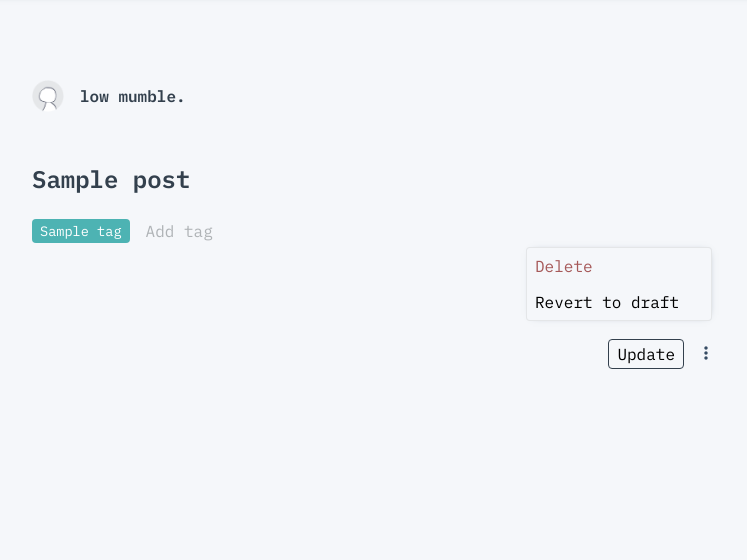
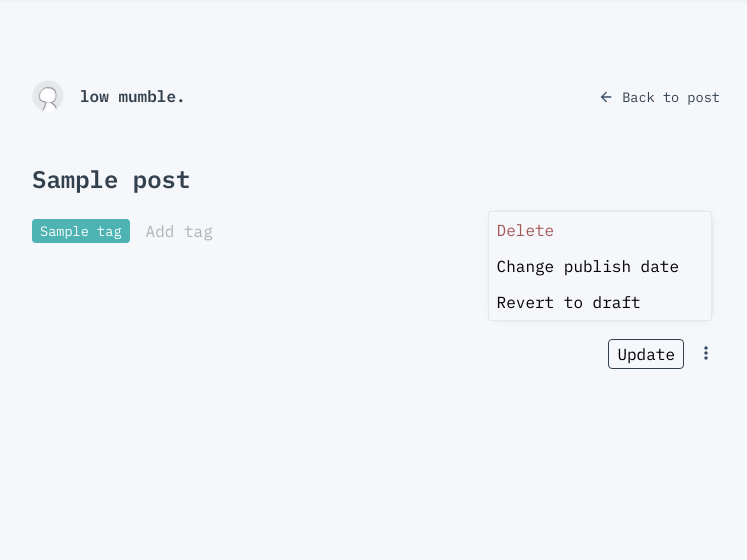
Before and after one commit to nmsalvatore/lowmumble, a Django app: a page that uses blog/templates/blog/post_edit.html in a window 1280 px wide, after a click that opens the changed part. Shown: the part 48-608 px from the top of the page, without its empty margins (264-1011 px from the left). Run offline with Django 5.2, Linux system fonts and the light colour scheme; a user stored in the database is signed in; tables that the repository leaves empty hold one stand-in row (values such as "Sample post"); style sheets or scripts are compiled from the project's sources; parts of the project's set-up code (start-up, migrations or seed data) failed here and were passed over; some libraries are stand-ins or nearby versions.

Commit message:
feat: implement change publish date option in edit menu

```diff
--- a/assets/js/blog.js
+++ b/assets/js/blog.js
@@ -4,15 +4,36 @@
     setTagListeners();
     setFormSubmitAction();
     setDeletePostListener();
+    setChangePublishDateListener();
 })();
 
+function setChangePublishDateListener() {
+    const changePublishDateButton = document.getElementById(
+        "change_publish_date_button",
+    );
+    if (changePublishDateButton) {
+        changePublishDateButton.addEventListener("click", (e) => {
+            e.preventDefault();
+            const dialog = document.getElementById(
+                "change_publish_date_dialog",
+            );
+            const cancel = dialog.querySelector(".cancel");
+            dialog.showModal();
+            cancel.addEventListener("click", (e) => {
+                e.preventDefault();
+                dialog.close();
+            });
+        });
+    }
+}
+
 function setDeletePostListener() {
-    const deleteButton = document.querySelector("button.delete");
+    const deleteButton = document.getElementById("delete_button");
     if (deleteButton) {
         deleteButton.addEventListener("click", (e) => {
             e.preventDefault();
             const dialog = document.getElementById("delete_dialog");
-            const cancel = document.getElementById("delete_cancel");
+            const cancel = dialog.querySelector(".cancel");
             dialog.showModal();
             cancel.addEventListener("click", (e) => {
                 e.preventDefault();
@@ -29,10 +50,10 @@ function setFormSubmitAction() {
     );
 
     for (const option of options) {
+        console.log(option);
         option.addEventListener("click", (e) => {
             const action = e.target.name;
             actionInput.value = action;
-            const form = option.closest("form");
         });
     }
 }
--- a/blog/models.py
+++ b/blog/models.py
@@ -1,5 +1,6 @@
 from django.db import models
 from django.contrib.auth.models import User
+from django.utils import timezone
 from django.utils.text import slugify
 
 
@@ -22,7 +23,7 @@ class Post(models.Model):
     content = models.TextField()
     author = models.ForeignKey(User, on_delete=models.CASCADE)
     created_on = models.DateTimeField(auto_now_add=True)
-    updated_on = models.DateTimeField(auto_now=True)
+    updated_on = models.DateTimeField(default=timezone.now)
     slug = models.CharField(max_length=255, unique=True)
     published = models.BooleanField(default=False)
 
--- a/blog/static/blog/css/blog.css
+++ b/blog/static/blog/css/blog.css
@@ -245,7 +245,7 @@ footer a:hover svg {
     padding-top: var(--size-4);
 }
 
-#delete_dialog {
+dialog {
     margin: auto;
     background: var(--color-lightest);
     border: none;
@@ -255,23 +255,23 @@ footer a:hover svg {
     box-shadow: 1px 1px 8px -4px;
 }
 
-#delete_dialog::backdrop {
+dialog::backdrop {
     background: rgba(0, 0, 0, 0.4);
 }
 
-#delete_dialog:has(button) div {
+dialog:has(button) div {
     display: flex;
     justify-content: flex-end;
     gap: var(--size-1);
 }
 
-#delete_dialog p {
+dialog > p:last-of-type {
     margin-bottom: var(--size-3);
 }
 
-#delete_dialog button,
-#delete_dialog a.button {
-    background: var(--color-alert);
+dialog button,
+dialog a.button {
+    background: var(--color-darkest);
     border: none;
     border-radius: var(--size-0);
     color: white;
@@ -281,14 +281,14 @@ footer a:hover svg {
     width: max-content;
 }
 
-#delete_dialog button#delete_cancel {
+dialog button.cancel {
     cursor: pointer;
     background: var(--color-light);
     border: 1px solid var(--color-opaque);
     color: var(--color-darkest);
 }
 
-button.delete {
+button#delete_button {
     color: var(--color-alert);
 }
 
@@ -446,7 +446,7 @@ details.more-options menu {
     box-shadow: 1px 0 8px -6px;
 }
 
-details.more-options menu button {
+details.more-options menu > li > button {
     border: none;
     padding: var(--size-1);
     padding-right: var(--size-3);
@@ -454,7 +454,7 @@ details.more-options menu button {
     text-align: left;
 }
 
-details.more-options menu button:hover {
+details.more-options menu > li > button:hover {
     background: var(--color-light);
 }
 
--- a/blog/templates/blog/post_edit.html
+++ b/blog/templates/blog/post_edit.html
@@ -12,6 +12,15 @@
     <script src="{% static 'blog/js/tiptap.bundle.js' %}"></script>
     <script src="{% static 'blog/js/blog.bundle.js' %}"></script>
 {% endblock js %}
+
+{% block back_nav %}
+    <a
+        id="back_btn"
+        href="{% url 'post_detail' slug=post.slug %}">
+        <img src="{% static 'icons/arrow_back.png' %}" alt="Back arrow">
+        <span>Back to post</span>
+    </a>
+{% endblock back_nav %}
 
 {% block main %}
     <noscript>Please enable JavaScript.</noscript>
@@ -55,12 +64,23 @@
                 </summary>
                 <menu>
                     <li>
-                        <button class="delete">Delete</button>
+                        <button id="delete_button">Delete</button>
                         <dialog id="delete_dialog">
                             <p>Are you sure that you want to delete <strong>{{ post.title }}</strong>?</p>
                             <div>
                                 <a class="button" href="{% url 'delete_post' slug=post.slug %}">Yes, delete it</a>
-                                <button id="delete_cancel">Cancel</button>
+                                <button class="cancel">Cancel</button>
+                            </div>
+                        </dialog>
+                    </li>
+                    <li>
+                        <button id="change_publish_date_button">Change publish date</button>
+                        <dialog id="change_publish_date_dialog">
+                            <p>Please enter the new publish date in the field below.</p>
+                            <input type="date" name="publish_date" value="{{ post.created_on|date:'Y-m-d' }}">
+                            <div>
+                                <button type="submit" name="change_publish_date">Set new publish date</button>
+                                <button class="cancel">Cancel</button>
                             </div>
                         </dialog>
                     </li>
--- a/blog/views.py
+++ b/blog/views.py
@@ -1,14 +1,12 @@
-import secrets
 from collections import defaultdict
+from datetime import datetime
 from django.shortcuts import render, redirect, get_object_or_404
 from django.utils.text import slugify
 from django.db.models import Count
 from django.db import IntegrityError
-from django.urls import reverse
+from django.utils import timezone
 from django.contrib.auth.decorators import login_required
 from csp.decorators import csp_update
-
-from lowmumble import settings
 from .models import Tag, Post
 from .forms import PostForm
 
@@ -107,10 +105,17 @@ def edit_post(request, slug):
     initial_tags = Tag.objects.filter(name__in=tags)
 
     if request.method == "POST":
+        if request.POST.get("submit_action") == "change_publish_date":
+            publish_date = request.POST.get("publish_date")
+            naive_date = datetime.strptime(publish_date, '%Y-%m-%d')
+            post.created_on = timezone.make_aware(naive_date)
+            post.updated_on = timezone.make_aware(naive_date)
+            post.save()
+            return redirect("edit_post", slug=post.slug)
+
         form = PostForm(request.POST, instance=post)
         submit_action = request.POST.get("submit_action")
         published = submit_action == "publish" or submit_action == "update"
-
         if form.is_valid():
             try:
                 post = form.save(commit=False)
@@ -118,6 +123,7 @@ def edit_post(request, slug):
                 post.content = request.POST.get("content")
                 post.slug = slugify(post.title)
                 post.published = published
+                post.updated_on = timezone.now()
                 post.save()
                 update_tags(request, post, initial_tags)
                 return redirect("post_list")
```
